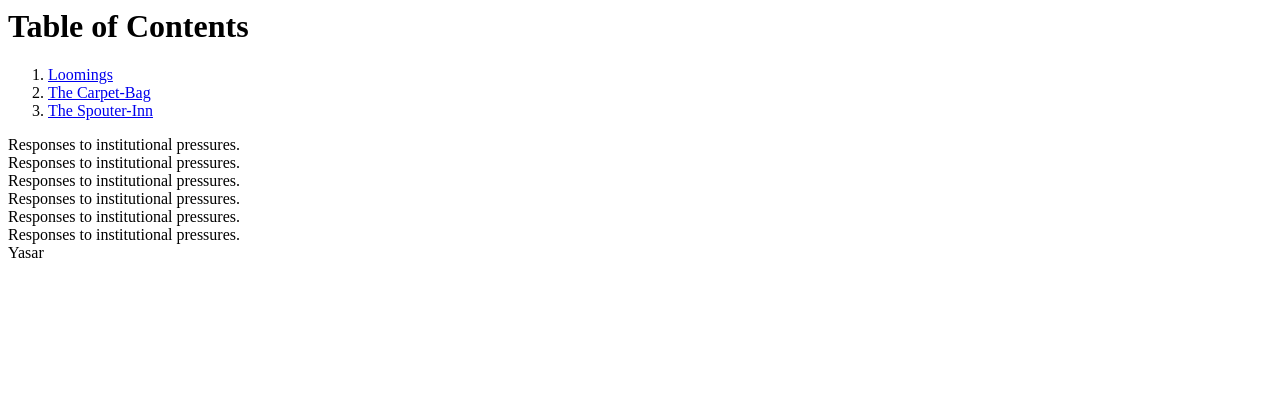
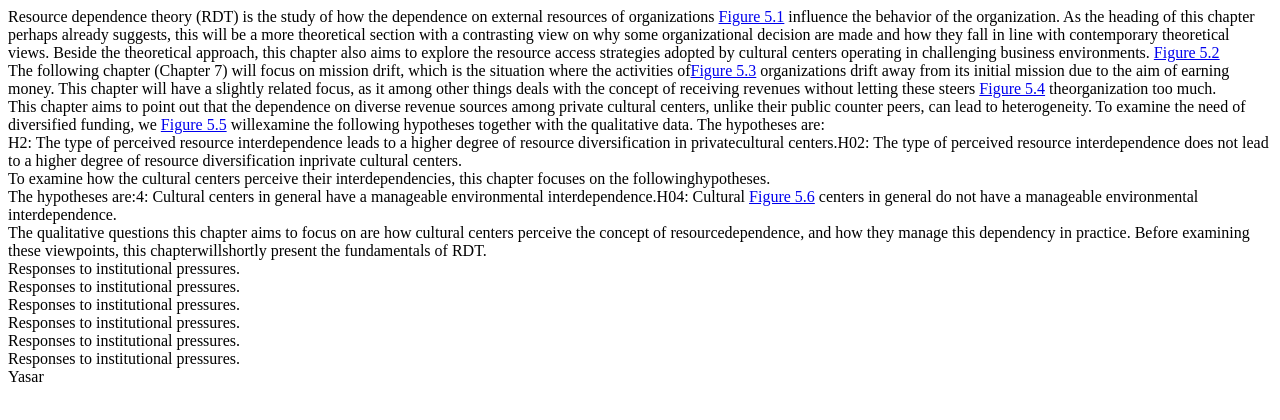
Before and after one commit to yasar2385/reanmefloat, a website: page index.html in a window 1280 px wide. Drawn offline with Linux system fonts and the light colour scheme.

Commit message:
3 files modified

```diff
--- a/index.html
+++ b/index.html
@@ -1,10 +1,40 @@
 <div id="app"></div>
-<h1>Table of Contents</h1>
-<ol class="toc">
-  <li><a href="#chapter1">Loomings</a></li>
-  <li><a href="#chapter2">The Carpet-Bag</a></li>
-  <li><a href="#chapter3">The Spouter-Inn</a></li>
-</ol>
+
+
+<div>Resource dependence theory (RDT) is the study of how the dependence on external resources of organizations
+  <a class="xref" href="#FIGn-fig-19" ref-type="fig" rid="FIGn-fig-19">Figure 5.1</a>
+  influence the behavior of the organization. As the heading of this chapter perhaps already suggests, this will be a
+  more theoretical section with a contrasting view on why some organizational decision are made and how they fall in
+  line with contemporary theoretical views. Beside the theoretical approach, this chapter also aims to explore the
+  resource access strategies adopted by cultural centers operating in challenging business environments.
+  <a class="xref" href="#FIGn-fig-21" ref-type="fig" rid="FIGn-fig-21">Figure 5.2</a>
+</div>
+<div>The following chapter (Chapter 7) will focus on mission drift, which is the situation where the activities of<a
+    class="xref" href="#FIGn-fig-22" ref-type="fig" rid="FIGn-fig-22">Figure 5.3</a>
+  organizations drift away from its initial mission due to the aim of earning money. This chapter will have a slightly
+  related focus, as it among other things deals with the concept of receiving revenues without letting these steers <a
+    class="xref" href="#FIGn-fig-23" ref-type="fig" rid="FIGn-fig-23">Figure 5.4</a>
+  theorganization too much.</div>
+<div>This chapter aims to point out that the dependence on diverse revenue sources among private cultural centers,
+  unlike their public counter peers, can lead to heterogeneity. To examine the need of diversified funding, we <a
+    class="xref" href="#FIGn-fig-24" ref-type="fig" rid="FIGn-fig-24">Figure 5.5</a>
+  willexamine the following hypotheses together with the qualitative data. The hypotheses are:</div>
+<div>H2: The type of perceived resource interdependence leads to a higher degree of resource diversification in
+  privatecultural centers.H02: The type of perceived resource interdependence does not lead to a higher degree of
+  resource diversification inprivate cultural centers.</div>
+<div>To examine how the cultural centers perceive their interdependencies, this chapter focuses on the
+  followinghypotheses.</div>
+<div>The hypotheses are:4: Cultural centers in general have a manageable environmental interdependence.H04: Cultural <a
+    class="xref" href="#FIGn-fig-20" ref-type="fig" rid="FIGn-fig-20">Figure 5.6</a>
+  centers in general do not have a manageable environmental interdependence.</div>
+<div>The qualitative questions this chapter aims to focus on are how cultural centers perceive the concept of
+  resourcedependence, and how they manage this dependency in practice. Before examining these viewpoints, this
+  chapterwillshortly present the fundamentals of RDT.</div>
+
+
+
+
+
 
 <div class="fig" data-name="fig" data-role="fig" id="FIGn-fig-19">
   <div class="caption" label="Figure 5.1" del="1" data-name="caption">
@@ -22,14 +52,14 @@
   </div>
 </div>
 
-<div class="fig" data-name="fig" data-role="fig" id="FIGn-fig-23">
+<div class="fig" data-name="fig" data-role="fig" id="FIGn-fig-22">
   <div class="caption" label="Figure 5.3" del="1" data-name="caption">
     <div class="p" data-name="p" data-role="" id="I46">Responses to institutional pressures.</div>
   </div>
 </div>
 
 
-<div class="fig" data-name="fig" data-role="fig" id="FIGn-fig-22">
+<div class="fig" data-name="fig" data-role="fig" id="FIGn-fig-23">
   <div class="caption" label="Figure 5.4" del="1" data-name="caption">
     <div class="p" data-name="p" id="I45">Responses to institutional pressures.</div>
   </div>
--- a/package.json
+++ b/package.json
@@ -5,6 +5,7 @@
   "dependencies": {
     "bootstrap": "4.6.0",
     "jquery": "1.9.1 - 3",
+    "moment": "^2.29.1",
     "popper.js": "^1.16.1"
   }
 }
```
Also changed, not shown: index.js (+19 -9 lines). Lines whose indentation alone changed are shown as unchanged.
